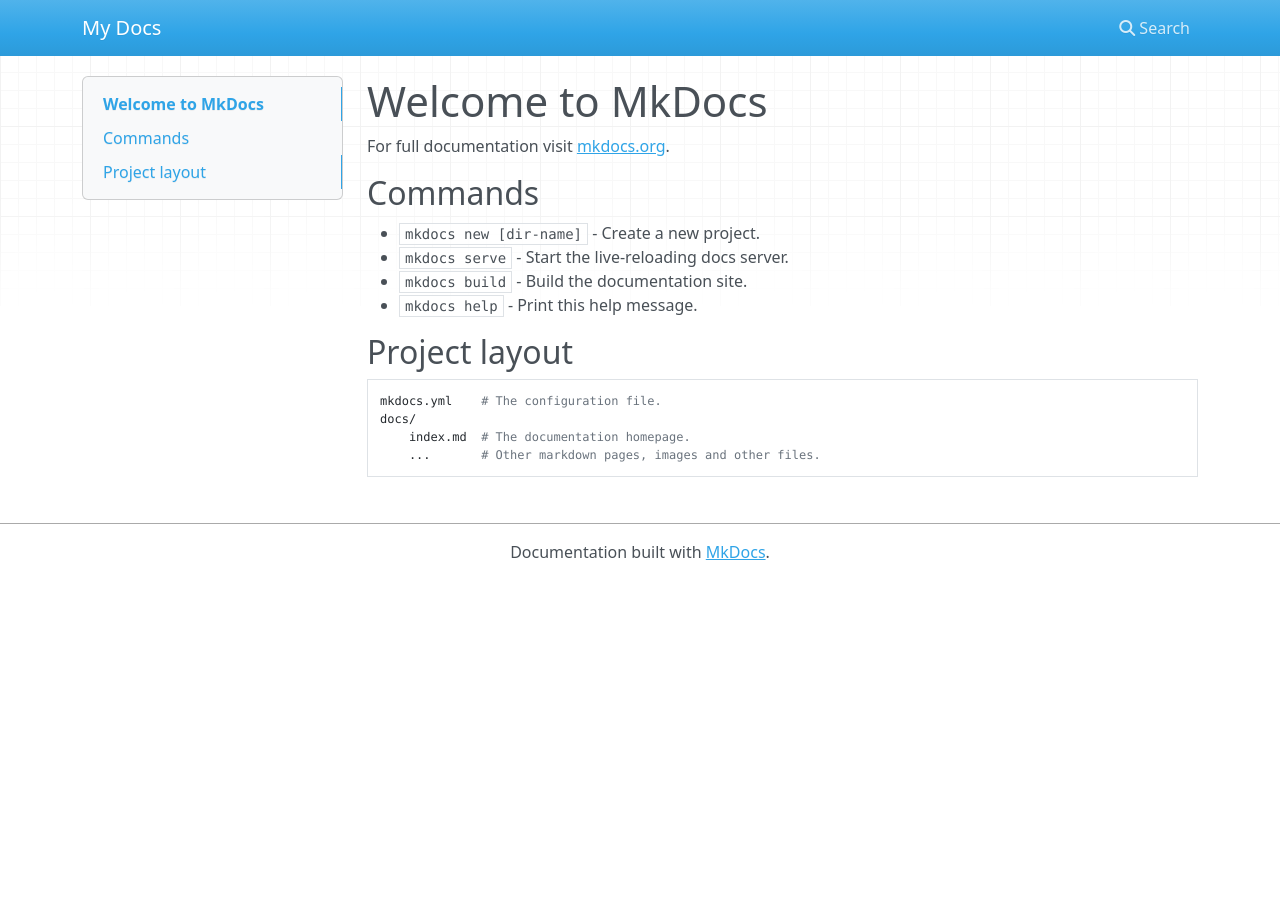
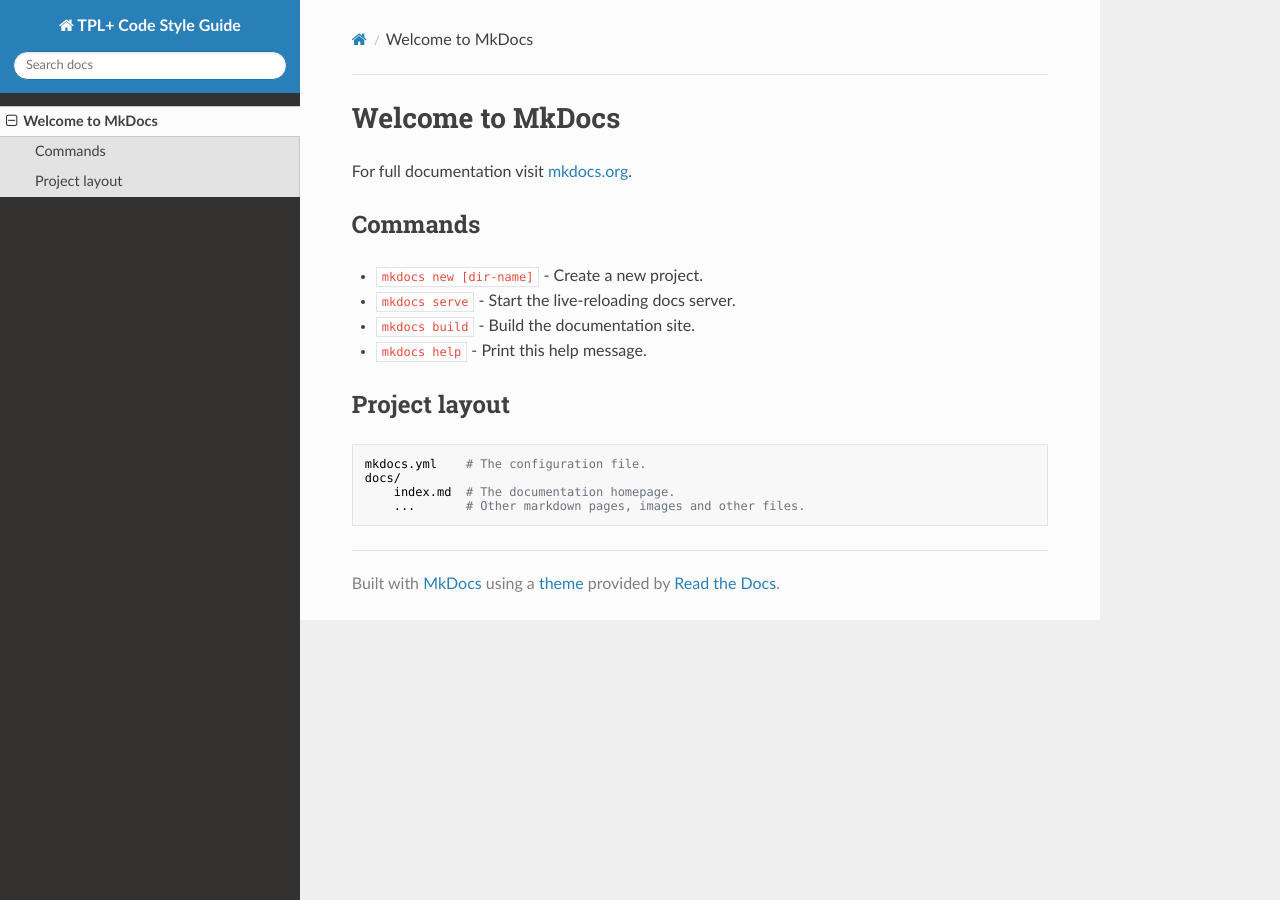
Before and after one commit to tplplus/TplCodeStyleGuide, an MkDocs documentation site: the page built from docs/index.md, in a window 1280 px wide. Built offline with MkDocs 1.6.1, drawn with Linux system fonts in a browser that asks for light colours; nearby versions of some CDN libraries.

Commit message:
Add Site Title and Theme

```diff
--- a/mkdocs.yml
+++ b/mkdocs.yml
@@ -1 +1,2 @@
-site_name: My Docs
+site_name: TPL+ Code Style Guide
+theme: readthedocs
```
